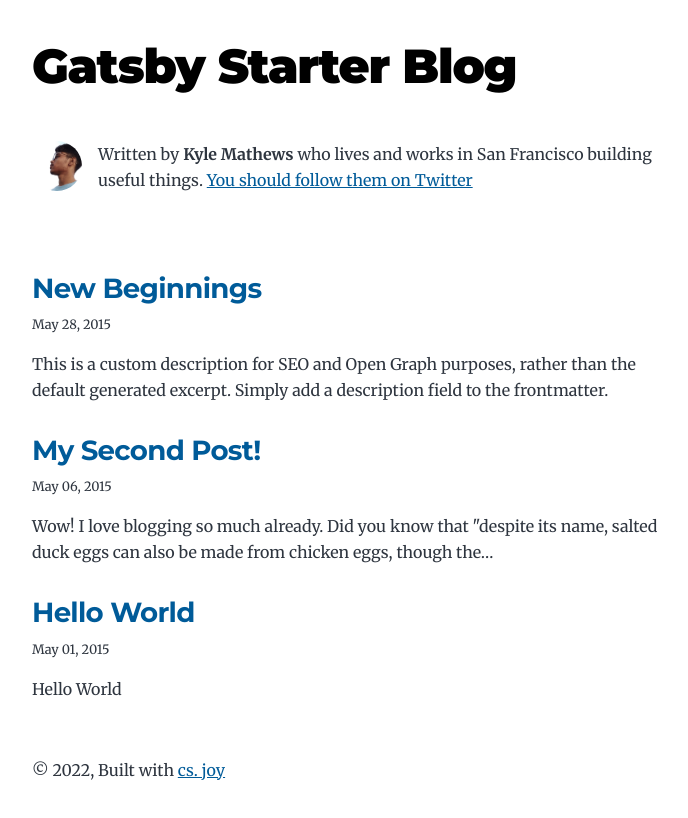
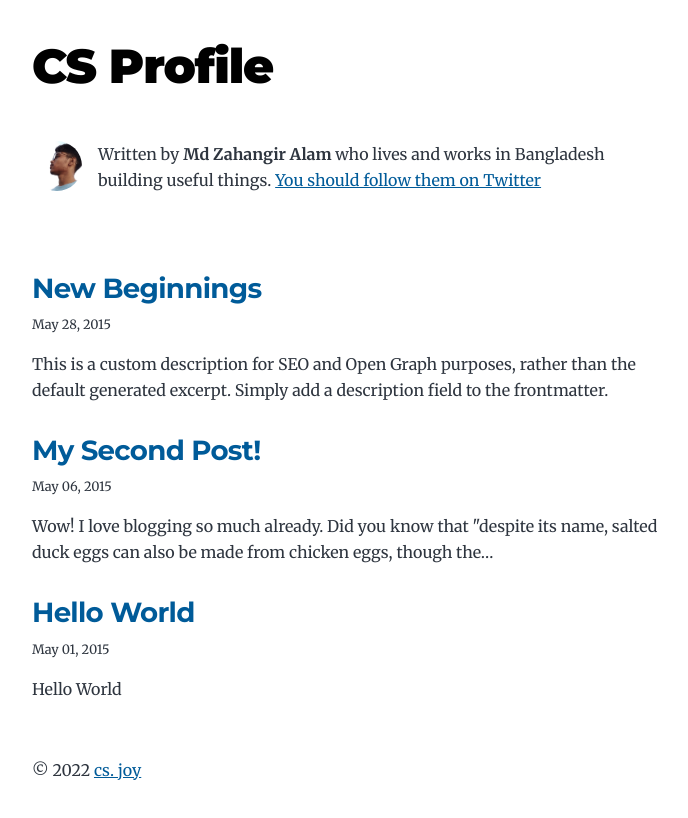
Before and after one commit to cs-joy/qubit, a Gatsby site: page / in a window 1280 px wide. Shown: the whole page, without its empty margins (292-980 px from the left). Built offline with nearby package versions, Linux system fonts and the light colour scheme; Gatsby itself is replaced by a stand-in of ours.

Commit message:
config update with small description

```diff
--- a/gatsby-config.js
+++ b/gatsby-config.js
@@ -1,14 +1,14 @@
 module.exports = {
   siteMetadata: {
-    title: `Gatsby Starter Blog`,
+    title: `CS Profile`,
     author: {
-      name: `Kyle Mathews`,
-      summary: `who lives and works in San Francisco building useful things.`,
+      name: `Md Zahangir Alam`,
+      summary: `who lives and works in Bangladesh building useful things.`,
     },
-    description: `A starter blog demonstrating what Gatsby can do.`,
-    siteUrl: `https://gatsbystarterblogsource.gatsbyjs.io/`,
+    description: `A starter Profile demonstrating what CS can do.`,
+    siteUrl: `https://www.sharpsolutions.com/`,
     social: {
-      twitter: `kylemathews`,
+      twitter: `CsJoy0363`,
     },
   },
   plugins: [
@@ -105,7 +105,7 @@ module.exports = {
               }
             `,
             output: "/rss.xml",
-            title: "Gatsby Starter Blog RSS Feed",
+            title: "CS_ RSS Feed",
           },
         ],
       },
@@ -113,8 +113,8 @@ module.exports = {
     {
       resolve: `gatsby-plugin-manifest`,
       options: {
-        name: `Gatsby Starter Blog`,
-        short_name: `GatsbyJS`,
+        name: `CS_ Profile`,
+        short_name: `CS_`,
         start_url: `/`,
         background_color: `#ffffff`,
         // This will impact how browsers show your PWA/website
--- a/src/components/layout.js
+++ b/src/components/layout.js
@@ -25,7 +25,7 @@ const Layout = ({ location, title, children }) => {
       <header className="global-header">{header}</header>
       <main>{children}</main>
       <footer>
-        © {new Date().getFullYear()}, Built with
+        © {new Date().getFullYear()}
         {` `}
         <a href="https://www.sharpsolutions.com">cs. joy</a>
       </footer>
```
